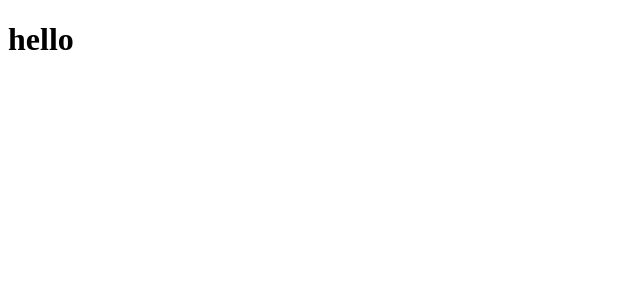
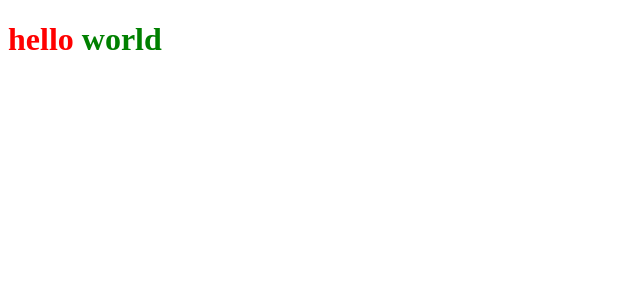
Before and after one commit to lucasamonrc/ignews, a Next.js app: page / in a window 1280 px wide. Shown: the top 300 px of the page, without its empty margins (0-640 px from the left). Built offline with nearby package versions, Linux system fonts and the light colour scheme.

Commit message:
add sass

```diff
--- a/package.json
+++ b/package.json
@@ -10,7 +10,8 @@
   "dependencies": {
     "next": "10.0.9",
     "react": "17.0.2",
-    "react-dom": "17.0.2"
+    "react-dom": "17.0.2",
+    "sass": "^1.32.8"
   },
   "devDependencies": {
     "@types/node": "^14.14.35",
--- a/src/pages/index.tsx
+++ b/src/pages/index.tsx
@@ -1,5 +1,7 @@
+import styles from '../styles/home.module.scss';
+
 export default function Home() {
   return (
-    <h1>hello</h1>
+    <h1 className={styles.title}>hello <span>world</span></h1>
   )
 }
--- /dev/null
+++ b/src/styles/home.module.scss
@@ -0,0 +1,7 @@
+.title {
+  color: red;
+
+  span {
+    color: green;
+  }
+}
```
Also changed, not shown: 1 other file (tests, documents, lock files or other folders).
